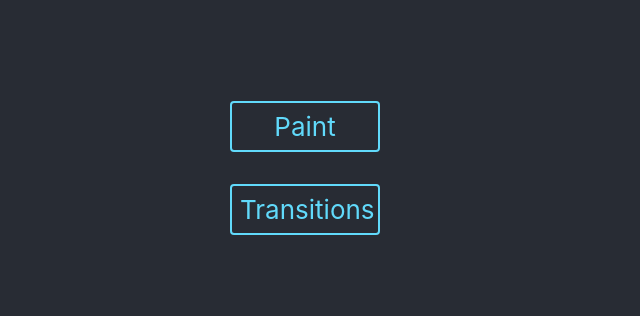
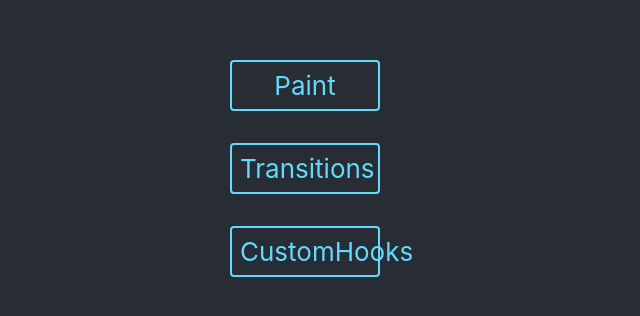
Before and after one commit to kayoken/react-projects, a React (Vite) app: page / in a window 1280 px wide. Shown: the part 232-548 px from the top of the page, without its empty margins (335-975 px from the left). Built offline with nearby package versions, Linux system fonts and the light colour scheme.

Commit message:
custom hooks concept

```diff
--- a/src/components/Content/Content.jsx
+++ b/src/components/Content/Content.jsx
@@ -1,16 +1,26 @@
+import { useEffect, useState } from "react";
 import { Link, BrowserRouter as Router, Route, Routes } from "react-router-dom";
 import { useLocation } from "react-router-dom";
 
 import NotFound from "../NotFound";
 import Paint from "../Paint";
 import Transitions from "../Transition";
+import CustomHookPage from "../CustomHookPage";
 
 const Content = () => {
   const location = useLocation();
+  const [displayLocation, setDisplayLocation] = useState(location);
+  const [transitionStage, setTransistionStage] = useState("fadeIn");
 
-  console.log(location);
+  // useEffect(() => {
+  //   if (location !== displayLocation) {
+  //     setTransistionStage("fadeOut");
+  //   }
+  // }, [location, displayLocation]);
 
+  //not changing the location until explicit state change
   return (
+    // <Routes location={displayLocation}>
     <Routes>
       <Route
         path="/"
@@ -23,12 +33,16 @@ const Content = () => {
               <Link className="App-link" to="/transitions">
                 Transitions
               </Link>
+              <Link className="App-link" to="/custom-hooks">
+                CustomHooks
+              </Link>
             </header>
           </div>
         }
       ></Route>
       <Route path="/paint" element={<Paint />}></Route>
       <Route path="/transitions" element={<Transitions />}></Route>
+      <Route path="/custom-hooks" element={<CustomHookPage />}></Route>
       <Route path="*" element={<NotFound />}></Route>
     </Routes>
   );
--- /dev/null
+++ b/src/components/CustomHookPage/CustomHookPage.jsx
@@ -0,0 +1,5 @@
+const CustomHookPage = () => {
+  return <div>CustomHookPage</div>;
+};
+
+export default CustomHookPage;
--- /dev/null
+++ b/src/components/CustomHookPage/index.js
@@ -0,0 +1,3 @@
+import CustomHookPage from "./CustomHookPage";
+
+export default CustomHookPage;
```
